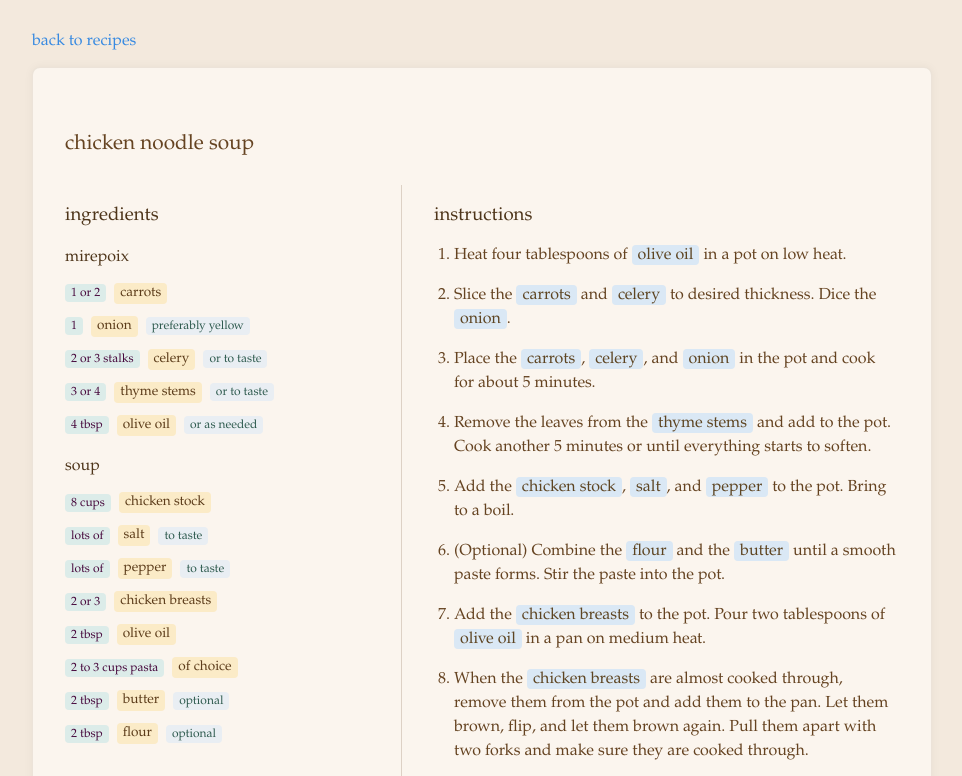
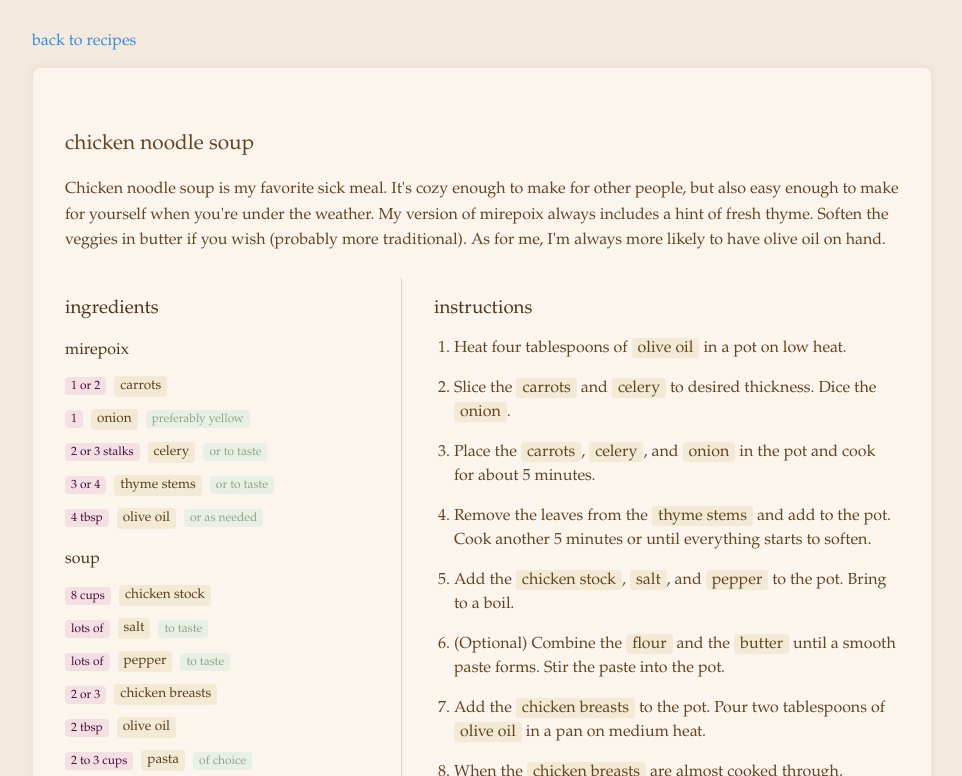
Before and after one commit to aubrieta/recipes, a website: page index.html in a window 1280 px wide. Both pictures are taken after a click on the link "chicken noodle soup". Shown: the top 776 px of the page, without its empty margins (158-1120 px from the left). Drawn offline with Linux system fonts and the light colour scheme.

Commit message:
intro section and a few more recipes

```diff
--- a/recipes.json
+++ b/recipes.json
@@ -1,97 +1,9 @@
 [
   {
-    "title": "chicken noodle soup",
-    "category": "entree",
-    "subcategory": "soup",
-    "ingredientGroups": [
-      {
-        "label": "mirepoix",
-        "items": [
-          {
-            "quantity": "1 or 2",
-            "name": "carrots"
-          },
-          {
-            "quantity": 1,
-            "name": "onion",
-            "note": "preferably yellow"
-          },
-          {
-            "quantity": "2 or 3 stalks",
-            "name": "celery",
-            "note": "or to taste"
-          },
-          {
-            "quantity": "3 or 4",
-            "name": "thyme stems",
-            "note": "or to taste"
-          },
-          {
-            "quantity": "4 tbsp",
-            "name": "olive oil",
-            "note": "or as needed"
-          }
-        ]
-      },
-      {
-        "label": "soup",
-        "items": [
-          {
-            "quantity": "8 cups",
-            "name": "chicken stock"
-          },
-          {
-            "quantity": "lots of",
-            "name": "salt",
-            "note": "to taste"
-          },
-          {
-            "quantity": "lots of",
-            "name": "pepper",
-            "note": "to taste"
-          },
-          {
-            "quantity": "2 or 3",
-            "name": "chicken breasts"
-          },
-          {
-            "quantity": "2 tbsp",
-            "name": "olive oil"
-          },
-          {
-            "quantity": "2 to 3 cups pasta",
-            "name": "of choice"
-          },
-          {
-            "quantity": "2 tbsp",
-            "name": "butter",
-            "note": "optional"
-          },
-          {
-            "quantity": "2 tbsp",
-            "name": "flour",
-            "note": "optional"
-          }
-        ]
-      }
-    ],
-    "steps": [
-      "Heat four tablespoons of [olive oil] in a pot on low heat.",
-      "Slice the [carrots] and [celery] to desired thickness. Dice the [onion].",
-      "Place the [carrots], [celery], and [onion] in the pot and cook for about 5 minutes.",
-      "Remove the leaves from the [thyme stems] and add to the pot. Cook another 5 minutes or until everything starts to soften.",
-      "Add the [chicken stock], [salt], and [pepper] to the pot. Bring to a boil.",
-      "(Optional) Combine the [flour] and the [butter] until a smooth paste forms. Stir the paste into the pot.",
-      "Add the [chicken breasts] to the pot. Pour two tablespoons of [olive oil] in a pan on medium heat.",
-      "When the [chicken breasts] are almost cooked through, remove them from the pot and add them to the pan. Let them brown, flip, and let them brown again. Pull them apart with two forks and make sure they are cooked through.",
-      "Add the [pasta] and pulled [chicken breasts] to the pot. Cook eight minutes or until [pasta] is al dente.",
-      "Serve warm."
-    ]
-  },
-  {
-    "title": "spicy fried chicken sandwich",
-    "category": "entree",
-    "subcategory": "sandwich",
+    "title": "berbere fried chicken",
+    "category": "main",
+    "subcategory": "chicken",
+    "intro": "Want salt and pepper on the table? Nah, at Ethiopian restaurants you'll find berbere and mitmita. All that incedible peppery acidity is from a spice called berbere. I supply my berbere from the Brundo Spice Comany at Café Colucci. It goes on everything, and it shines with chicken. I like to serve berbere fried chicken with ciabatta, lettuce, and manchego as a saucy sandwich. It drips everywhere.",
     "ingredientGroups": [
       {
         "label": null,
@@ -109,26 +21,6 @@
           {
             "quantity": "3 tbsp",
             "name": "salt"
-          },
-          {
-            "quantity": "6 slices",
-            "name": "bread",
-            "note": "ciabatta"
-          },
-          {
-            "quantity": "handful",
-            "name": "lettuce",
-            "note": "butter lettuce"
-          },
-          {
-            "quantity": "1/2",
-            "name": "onion",
-            "note": "white"
-          },
-          {
-            "quantity": "1/2 cup",
-            "name": "cheese",
-            "note": "Manchego"
           }
         ]
       },
@@ -230,17 +122,183 @@
       "Combine [all-purpose flour] and [baking powder] for the breading. Stir the unsaved spice mix in.",
       "Combine [honey], [sriracha], and [salt] for the glaze.",
       "Pour enough [olive oil] in a Dutch oven or pan until it is half as deep than the tenders are thick.",
-      "Dredge the marinated tenders in the breading. Working 3–4 pieces at a time, cook on each side until golden brown.",
+      "Dredge the marinated tenders in the breading. Working 3 or 4 pieces at a time, cook on each side until golden brown.",
       "Line the cooked tenders on a wire rack so that the excess oil can drip.",
       "Stir 1/3 cup of the leftover cooking oil and the saved spice mix into the glaze.",
-      "If needed, empty the pan and pour in a thin layer of new oil. Toast the bread.",
-      "Assemble sandwiches with [bread], [lettuce], julienned [onion], [cheese], and fried chicken dipped in the glaze."
+      "Dip chicken into glaze and serve!"
+    ]
+  },
+  {
+    "title": "chicken noodle soup",
+    "category": "main",
+    "subcategory": "soup",
+    "intro": "Chicken noodle soup is my favorite sick meal. It's cozy enough to make for other people, but also easy enough to make for yourself when you're under the weather. My version of mirepoix always includes a hint of fresh thyme. Soften the veggies in butter if you wish (probably more traditional). As for me, I'm always more likely to have olive oil on hand.",
+    "ingredientGroups": [
+      {
+        "label": "mirepoix",
+        "items": [
+          {
+            "quantity": "1 or 2",
+            "name": "carrots"
+          },
+          {
+            "quantity": 1,
+            "name": "onion",
+            "note": "preferably yellow"
+          },
+          {
+            "quantity": "2 or 3 stalks",
+            "name": "celery",
+            "note": "or to taste"
+          },
+          {
+            "quantity": "3 or 4",
+            "name": "thyme stems",
+            "note": "or to taste"
+          },
+          {
+            "quantity": "4 tbsp",
+            "name": "olive oil",
+            "note": "or as needed"
+          }
+        ]
+      },
+      {
+        "label": "soup",
+        "items": [
+          {
+            "quantity": "8 cups",
+            "name": "chicken stock"
+          },
+          {
+            "quantity": "lots of",
+            "name": "salt",
+            "note": "to taste"
+          },
+          {
+            "quantity": "lots of",
+            "name": "pepper",
+            "note": "to taste"
+          },
+          {
+            "quantity": "2 or 3",
+            "name": "chicken breasts"
+          },
+          {
+            "quantity": "2 tbsp",
+            "name": "olive oil"
+          },
+          {
+            "quantity": "2 to 3 cups",
+            "name": "pasta",
+            "note": "of choice"
+          },
+          {
+            "quantity": "2 tbsp",
+            "name": "butter",
+            "note": "optional"
+          },
+          {
+            "quantity": "2 tbsp",
+            "name": "flour",
+            "note": "optional"
+          }
+        ]
+      }
+    ],
+    "steps": [
+      "Heat four tablespoons of [olive oil] in a pot on low heat.",
+      "Slice the [carrots] and [celery] to desired thickness. Dice the [onion].",
+      "Place the [carrots], [celery], and [onion] in the pot and cook for about 5 minutes.",
+      "Remove the leaves from the [thyme stems] and add to the pot. Cook another 5 minutes or until everything starts to soften.",
+      "Add the [chicken stock], [salt], and [pepper] to the pot. Bring to a boil.",
+      "(Optional) Combine the [flour] and the [butter] until a smooth paste forms. Stir the paste into the pot.",
+      "Add the [chicken breasts] to the pot. Pour two tablespoons of [olive oil] in a pan on medium heat.",
+      "When the [chicken breasts] are almost cooked through, remove them from the pot and add them to the pan. Let them brown, flip, and let them brown again. Pull them apart with two forks and make sure they are cooked through.",
+      "Add the [pasta] and pulled [chicken breasts] to the pot. Cook eight minutes or until [pasta] is al dente. Serve warm."
+    ]
+  },
+  {
+    "title": "fresh pasta",
+    "category": "accompaniment",
+    "subcategory": "doughy",
+    "intro": "I like to mix everything in a bowl instead of straight on a cutting board. I find that it makes kneading a lot easier (and it also makes your work station a little bit portable). Once you do move to the cutting board, be very liberal with your flour. Ever so slightly dampening the cutting board helps the flour stick a bit more uniformly. When enough raw dough is exposed, add more flour. Otherwise, you'll be stuck separating out strands when you should instead be slurping up a fresh bowl of pasta.",
+    "ingredientGroups": [
+      {
+        "label": null,
+        "items": [
+          {
+            "quantity": "2 cups",
+            "name": "all-purpose flour"
+          },
+          {
+            "quantity": 3,
+            "name": "eggs",
+            "note": "large"
+          },
+          {
+            "quantity": "1 tbsp",
+            "name": "olive oil"
+          },
+          {
+            "quantity": "2 tsp",
+            "name": "salt",
+            "note": "kosher"
+          }
+        ]
+      }
+    ],
+    "steps": [
+      "Pour the [all-purpose flour] into a mixing bowl.",
+      "Press a measuring cup into the flour pile until a well forms.",
+      "Crack the [eggs] into the well. Add [olive oil] and [salt] on top.",
+      "With a fork, beat the contents of the well. Slowly mix in the surrounding flour until fully combined.",
+      "Knead the dough for about 5 minutes or until smooth.",
+      "Shape the dough into a round ball and cover with plastic wrap. Let rest at room temperature for 30 minutes.",
+      "Generously sprinkle flour over a cutting board. Unwrap the dough and cut it to the fourths. Roll each fourth out until it's thin, adding more flour as you go. When you think it's thin enough, roll it out even more.",
+      "Cut into any shape you desire. For pappardelle, fold along the short edge of the dough and cut into half-inch strips."
+    ]
+  },
+  {
+    "title": "neapolitan pizza dough",
+    "category": "accompaniment",
+    "subcategory": "doughy",
+    "intro": "This dough is enough for four little pizzas. It's really dry when you first mix it, but while it rests it moistens up. To shape the dough, cut it into fourths. Take each fourth and spread it very gently away from the center and towards the rim. It should be quite thin except at the rim. Keep the toppings light and sparing. I like a few spoons of tomato puree, mozzarella rounds, fresh basil, a drizzle of olive oil, and a sprinkle of salt.",
+    "ingredientGroups": [
+      {
+        "label": null,
+        "items": [
+          {
+            "quantity": "2 cups",
+            "name": "00 pizza flour"
+          },
+          {
+            "quantity": "1/8 tsp",
+            "name": "instant yeast"
+          },
+          {
+            "quantity": "2 tbsp",
+            "name": "salt"
+          },
+          {
+            "quantity": "3/4 cup",
+            "name": "water",
+            "note": "lukewarm, 105F ish"
+          }
+        ]
+      }
+    ],
+    "steps": [
+      "Mix [00 pizza flour], [instant yeast], [salt], and [water] in a large bowl.",
+      "Gently knead for 1 to 2 minutes until a rough dough forms.",
+      "Cover the bowl with a tea towel and let it rest for 12 to 24 hours."
     ]
   },
   {
     "title": "white chocolate matcha cookies",
     "category": "dessert",
     "subcategory": "cookies",
+    "intro": "This recipe yields about 20 cookies, so give them out to other people! As one of my recievers said, \"the main ingredient is butter as God intended.\" To properly consecrate the butter, cook it until brown to make a beurre noisette. Take it off the stove when it starts to smell nutty and little solids appear at the bottom of the pan. That nuttiness will enhance the flavor of the matcha.",
     "ingredientGroups": [
       {
         "label": null,
--- a/script.js
+++ b/script.js
@@ -82,7 +82,6 @@ function renderRecipeList() {
   });
 }
 
-
 function renderRecipe(recipe) {
   const container = document.getElementById('recipes-container');
   container.innerHTML = '';
@@ -150,11 +149,25 @@ function renderRecipe(recipe) {
     instructionsCol.appendChild(p);
   }
 
-  // Assemble
+  // Assemble grid
   grid.appendChild(ingredientsCol);
   grid.appendChild(instructionsCol);
+
+  // ✅ Append title first
   card.appendChild(title);
+
+  // ✅ Then intro under title
+  if (recipe.intro && recipe.intro.trim()) {
+    const intro = document.createElement('p');
+    intro.className = 'recipe-intro';
+    intro.textContent = recipe.intro.trim();
+    card.appendChild(intro);
+  }
+
+  // ✅ Then grid
   card.appendChild(grid);
+
+  // Add to page
   container.appendChild(card);
 }
 
--- a/style.css
+++ b/style.css
@@ -68,7 +68,7 @@ body {
 
   /* === Varied Pastel Tags === */
   .quantity {
-    background-color: #dcece9; /* medium teal */
+    background-color: #F4E0E3; /* medium teal */
     color: rgb(72, 10, 62);
     font-size: 0.75rem;
     padding: 2px 6px;
@@ -77,7 +77,7 @@ body {
   }
 
   .name-tag {
-    background-color: #fbebc7; /* sand */
+    background-color: #F3EAD6; /* sand */
     color: #5c3c1a;
     font-size: 0.85rem;
     padding: 2px 6px;
@@ -88,14 +88,14 @@ body {
   }
 
   .name-tag:hover {
-    background-color: #f6e1b1;
+    background-color: #F2DDD3;
     transform: scale(1.05);
     box-shadow: 0 0 0 2px rgba(92, 60, 26, 0.1);
   }
 
   .meta-tag {
-    background-color: #e9eef3; /* pale gray */
-    color: #2f5b4f;
+    background-color: #E8F0E6; /* pale gray */
+    color: rgb(146, 161, 140);
     font-size: 0.75rem;
     padding: 2px 6px;
     border-radius: 4px;
@@ -105,15 +105,15 @@ body {
 
   /* === Ingredient Reference in Instructions === */
   .ingredient-ref {
-    background-color: rgb(218, 232, 245); /* light teal */
-    color: #5e4522;
+    background-color: #F3EAD6; /* light teal */
+    color: 4e351a;
     padding: 2px 6px;
     border-radius: 4px;
     font-weight: normal;
   }
 
   .highlight {
-    background-color: rgb(199, 209, 247) !important;
+    background-color: #F2DDD3 !important;
   }
 
   /* === Back to Recipes Link === */
@@ -136,7 +136,7 @@ body {
 
 
   a:hover {
-    color: #6894cd;
+    color: rgb(36, 112, 193);
   }
 
   /* === Responsive === */
@@ -162,3 +162,8 @@ body {
     color: #654321;
     font-size: 1.3rem;
   }
+
+
+  .recipe-intro {
+    line-height: 1.6;
+  }
```
Also changed, not shown: convert.js (+4 -3 lines), markdown/berbere-fried-chicken.md (renamed from markdown/spicy-fried-chicken-sandwich.md, +7 -18 lines), markdown/chicken-noodle-soup.md (+5 -5 lines), markdown/fresh-pasta.md (added, +30 -0 lines), markdown/neapolitan-pizza-dough.md (added, +24 -0 lines), markdown/white-chocolate-matcha-cookies.md (+1 -0 lines). Lines whose indentation alone changed are shown as unchanged.
